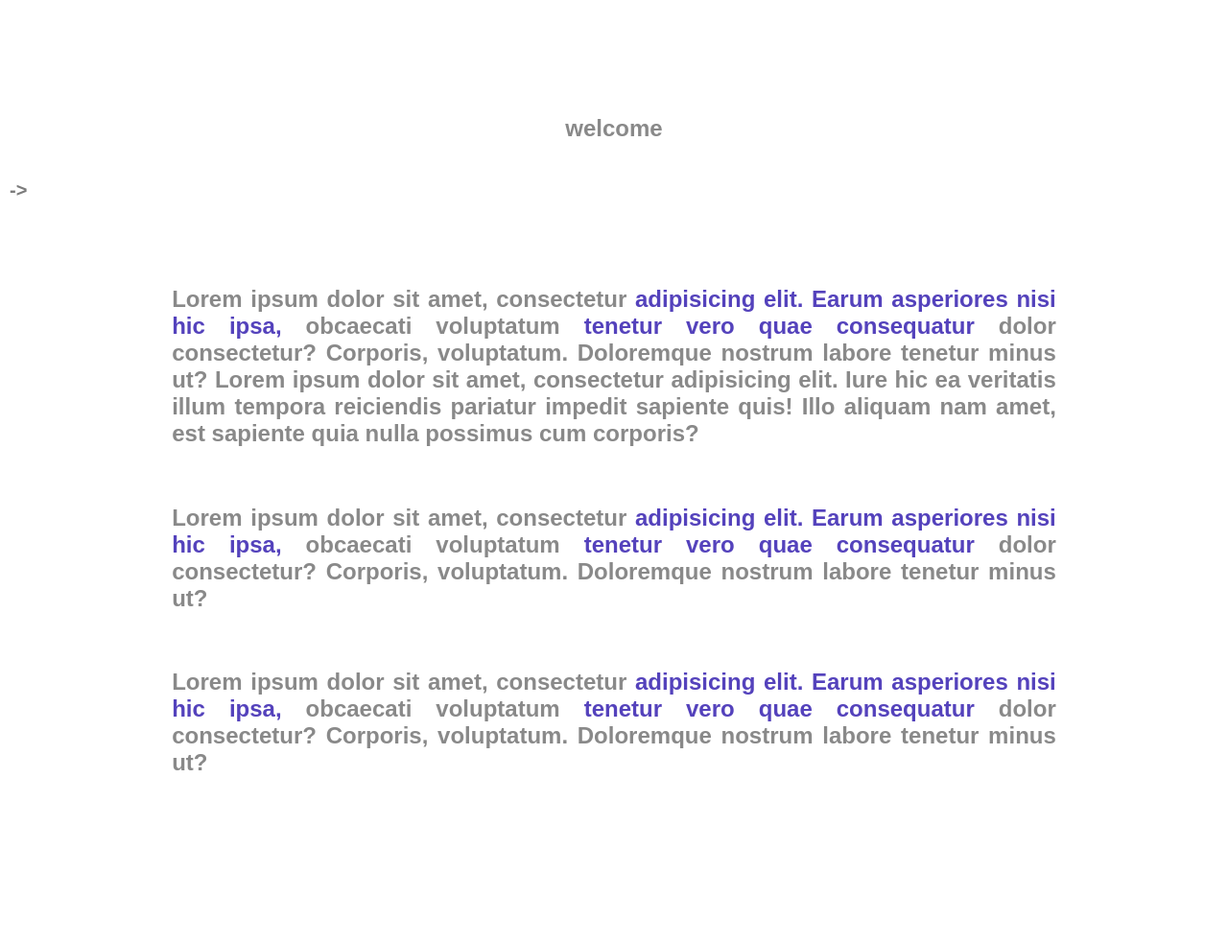
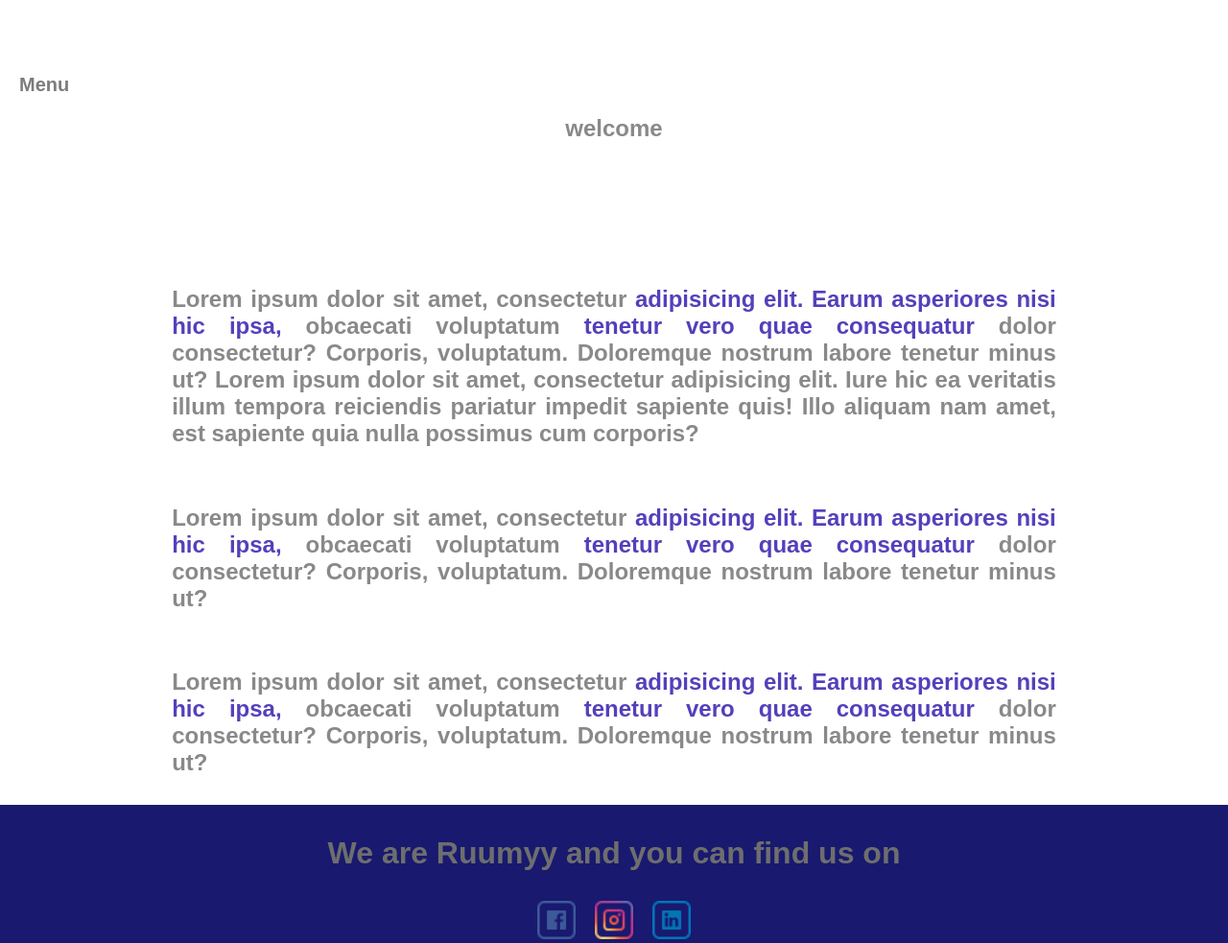
Before and after one commit to Me-Alex/02-09-2021, a plain HTML site: page index.html in a window 1280 px wide. Shown: the whole page at 96% size. Before the commit the page ends 839 px from the top, so only its background shows below. Drawn offline with Linux system fonts and the light colour scheme.

Commit message:
here i fixed smth and broke smth else

```diff
--- a/css/root.css
+++ b/css/root.css
@@ -14,5 +14,5 @@
     --button-border-color-hover: rgb(110, 110, 110);
     --button-color-bg: rgb(253, 154, 154);
     --button-color-bg-hover: rgb(139, 35, 35);
-
+    --footer-color:midnightblue;
 }
--- a/css/section.css
+++ b/css/section.css
@@ -5,7 +5,7 @@
     background-size: cover; */
     opacity: 0.9;
     width: 100vw;
-    height:100%;
+    min-height:100vh;
     margin: 0 auto;
     display: flex;
     flex-direction: row;
@@ -64,8 +64,9 @@
 
 .click-me-to-show {
     background-color: inherit;
-    position: fixed;
-    top: 20%;
+    position: absolute;
+    top: 50px;
+    left:10px;
     z-index: 1000;
     margin: 0;
     padding: 0;
--- a/css/style.css
+++ b/css/style.css
@@ -1,22 +1,17 @@
-html {
-    background-color: rgb(255, 255, 255);
+body {
+    font-family: Arial, Helvetica, sans-serif;
+    display: flex;
+    flex-direction: column;
+    justify-content: center;
+    align-items: center;
+    overflow-x: hidden;
     margin: 0;
-    width: 100vw;
-    margin: auto;
-    overflow-x: hidden;
-    position: relative;
-
 }
 
-body {
-    /* max-height:4000px; */
-    height:100%;
-    margin: 0;
-    font-family: Arial, Helvetica, sans-serif;
+body .an {
+    position: absolute;
 }
-body .an{
-    position:absolute;
-}
+
 a {
     color: var(--a-text-color);
     text-align: center;
@@ -116,10 +111,8 @@ p {
 }
 
 .contact {
-    max-height: 40000px;
-    position: ;
-    width:100%;
-    min-height:100vh;
+    width: 100%;
+    min-height: 100vh;
     /* background-color: red; */
     display: flex;
     flex-direction: column;
@@ -160,9 +153,9 @@ p {
     /* background-color:black; */
     /* overflow: scroll; */
     max-width: 78%;
-    height:100%;
+    height: 100%;
     display: flex;
-    justify-content: flex-start ;
+    justify-content: flex-start;
     align-items: flex-start;
     flex-direction: column;
     text-align: justify;
@@ -172,15 +165,51 @@ p {
 .papers h1 {
     color: rgb(102, 102, 102);
 }
-.about{
+
+.about {
     max-width: 78%;
     display: flex;
-    justify-content: flex-start ;
+    justify-content: flex-start;
     align-items: flex-start;
     flex-direction: column;
     text-align: justify;
     padding: 20px;
 }
-.active{
-    color:red !important;
+
+.active {
+    color: red !important;
 }
+
+footer {
+    background-color: var(--footer-color);
+    display: flex;
+    flex-direction: column;
+    justify-content: center;
+    align-items: center;
+    width: 100%;
+}
+
+footer div {
+    width: 80%;
+    display: flex;
+    justify-content: center;
+    align-items: center;
+
+}
+
+footer div h1 {
+    text-align: center;
+    height: 100%;
+}
+
+.social-media {
+    display: flex;
+    flex-direction: row;
+    justify-content: center;
+    align-items: center;
+    gap: 20px;
+}
+
+.social-media a img {
+    width: 40px;
+}
--- a/index.html
+++ b/index.html
@@ -8,7 +8,6 @@
     <title>Document</title>
     <link rel="stylesheet" href="css/style.css">
     <link rel="stylesheet" href="css/home-style.css">
-
     <link rel="stylesheet" href="css/section.css">
     <link rel="stylesheet" href="css/animations.css">
     <link rel="stylesheet" href="css/root.css">
@@ -22,7 +21,7 @@
 
         <div class="nav">
             <button class="click-me-to-hide ">X</button>
-            <a href="index.html"class="active">Home</a>
+            <a href="index.html" class="active">Home</a>
             <a href="about.html">About</a>
             <a href="contact.html">Contact</a>
             <a href="terms.html">Terms&Conditions</a>
@@ -32,17 +31,18 @@
             <div class="download-button ">
                 <a class="download button" role="button" href="rummybuddy-release-bdpay01.apk"
                     download="rummybuddy-release-bdpay01">Download
-
                 </a>
             </div>
         </div>
 
-        <button class="click-me-to-show"><h1>-></h1></button>
+        <button class="click-me-to-show">
+            <h1>Menu</h1>
+        </button>
 
         <div class="content">
 
             <div class="row">
-                <h1 style="text-align:center;padding:100px;background-color;">welcome</h1>
+                <h1 style="text-align:center;padding:100px;">welcome</h1>
             </div>
             <div class="row">
 
@@ -76,6 +76,16 @@
         </div>
 
     </section>
+    <footer>
+        <div>
+            <h1>We are Ruumyy and you can find us on  </h1>
+        </div>
+        <div class="social-media">
+            <a href=""> <img src="img/facebook32png.png" alt="twiter"></a>
+            <a href=""> <img src="img/instagram32.png" alt="google-plus"></a>
+            <a href=""><img src="img/linkedin32.png" alt="instagram"></a>
+        </div>
+    </footer>
 </body>
 <script src="js/main.js"></script>
 
```
Also changed, not shown: css/mediaquery.css (line endings or trailing spaces), img/facebook32png.png (added), img/freepik-img.jpg (added), img/instagram32.png (added), img/linkedin32.png (added).
